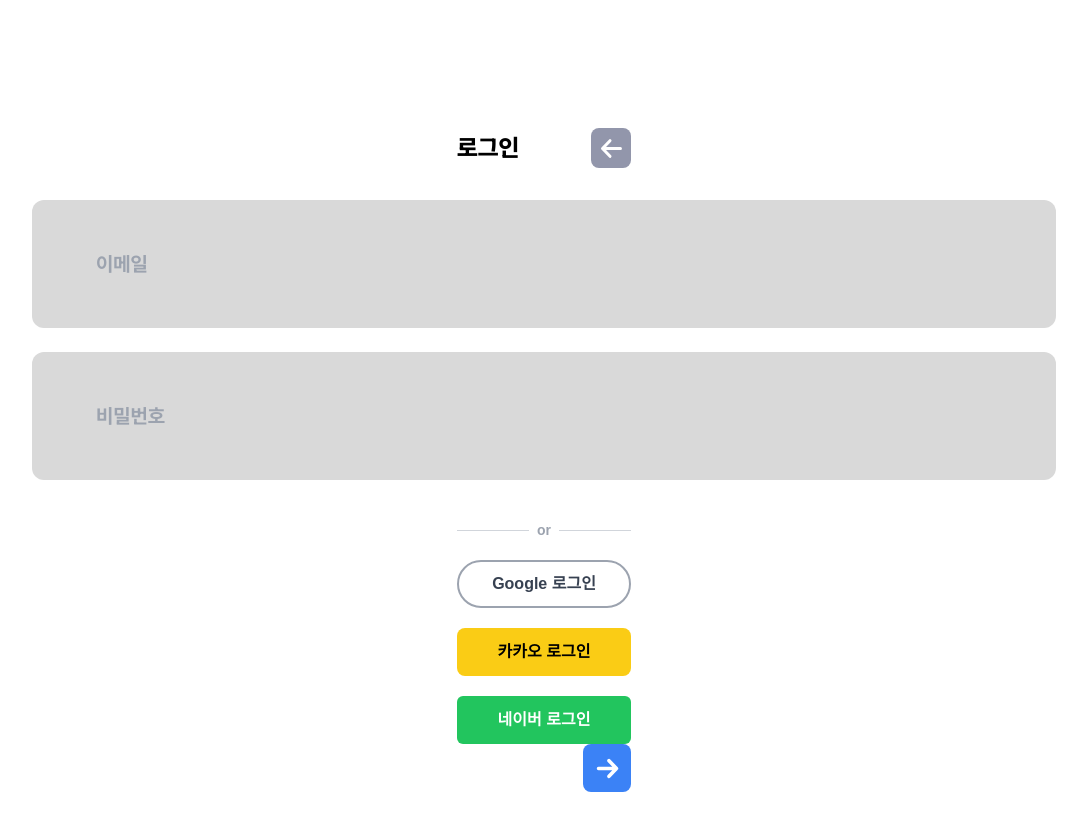
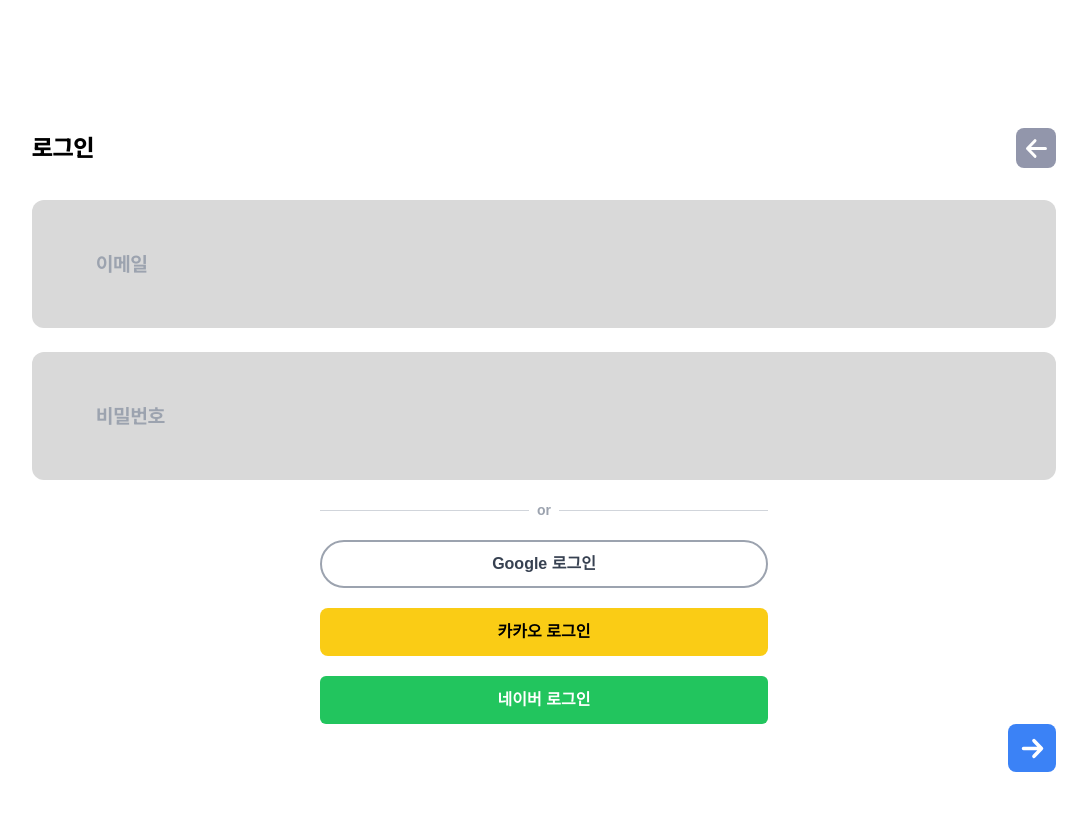
Before and after one commit to Meetup-Project/Meetup_front, a Next.js app: page /SignIn in a window 1280 px wide. Shown: the top 830 px of the page, without its empty margins (96-1183 px from the left). After the commit the page ends 800 px from the top, so only its background shows below. Built offline with nearby package versions, Linux system fonts and the light colour scheme.

Commit message:
login 넘어가는 버튼이 자꾸 숨는다

```diff
--- a/app/pages/signin.tsx
+++ b/app/pages/signin.tsx
@@ -38,7 +38,8 @@
   };
 
   return (
-    <div className='w-full max-w-[430px] min-w-[320px] min-h-screen flex flex-col items-center bg-white mx-auto p-[10vw]'>
+    <>
+    <div className='w-full h-screen flex flex-col items-center bg-white mx-auto p-[10vw]'>
 
     {/* 맨위 탑바 */}
     <div className='flex items-center justify-between w-full'>
@@ -57,7 +58,8 @@
       {ErrorMessage && <p className='text-red-500 font-bold'>{ErrorMessage}</p>}
     </div>
 
-      <div className='flex items-center gap-2 w-full max-w-md mt-10'>
+    {/*가운데 분리선*/}
+    <div className='flex items-center gap-2 w-full max-w-md mt-5'>
       <div className='flex-1 border-t border-gray-300'></div>
       <span className='text-gray-400 font-semibold text-sm'>or</span>
       <div className='flex-1 border-t border-gray-300'></div>
@@ -71,12 +73,14 @@
     </div>
 
     {/*넘어가는 버튼*/}
-      <div className='flex justify-end w-full max-w-md'>
+    <div className='flex justify-end w-full mt-auto'>
       <button onClick={handleLogin} className='rounded-lg bg-blue-500 w-12 h-12 flex justify-center items-center'>
         <img src='/arrow-left-sm.svg' alt='로그인' />
       </button>
     </div>
 </div>
+</>
+
   );
 }
 
```
Lines whose indentation alone changed are shown as unchanged.
